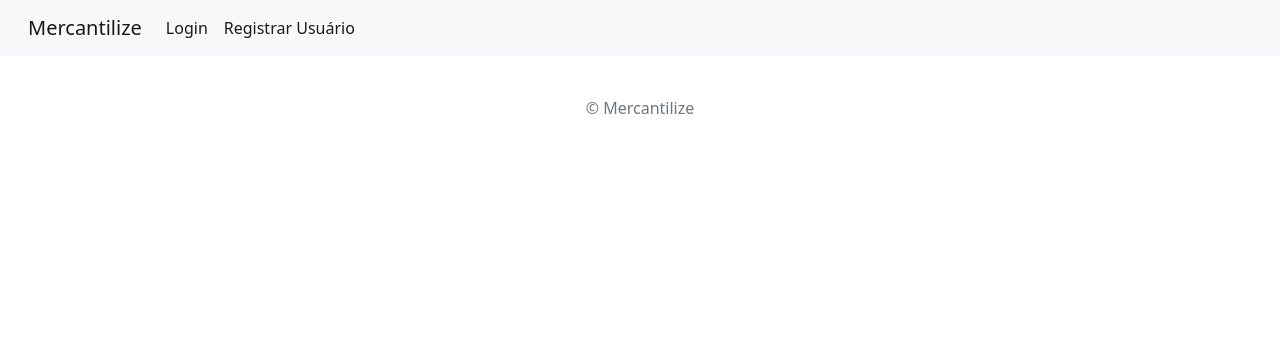
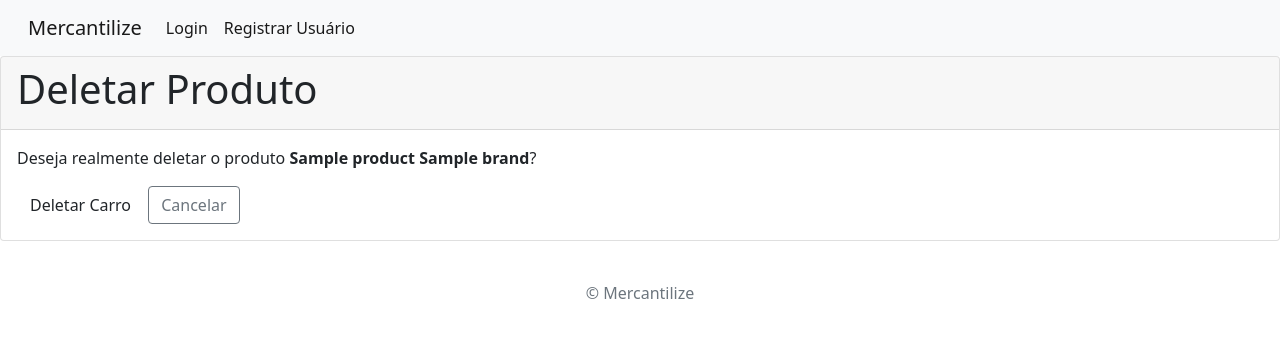
Before and after one commit to Lucas-Espindola-dev/Mercantil, a Django app: template products/templates/product_delete.html in a window 1280 px wide. Shown: the top 338 px of the page. Run offline with Django 4.2, Linux system fonts and the light colour scheme; the template is opened without the code that fills it: values that come from a table or form of the project are taken from there, others are empty; tables that the repository leaves empty hold one stand-in row (values such as "Sample post").

Commit message:
Estructuring product_delete.html

```diff
--- a/products/templates/product_delete.html
+++ b/products/templates/product_delete.html
@@ -1,5 +1,19 @@
 {% extends 'base.html' %}
 
 {% block content %}
-
+    <div class="card">
+        <div class="card-header">
+            <h1 class="card-title">Deletar Produto</h1>
+        </div>
+        <div class="card-body">
+            <p>Deseja realmente deletar o produto <strong>{{object.name}} {{object.brand}}</strong>?</p>
+            <form method="post">
+                {% csrf_token %}
+                <div class="buttons-container">
+                    <button type="submit" class="btn btn-outliine-danger">Deletar Carro</button>
+                    <a href="{% url 'products:product_update' pk=object.pk %}" class="btn btn-outline-secondary">Cancelar</a>
+                </div>
+            </form>
+        </div>
+    </div>
 {% endblock %}
```
